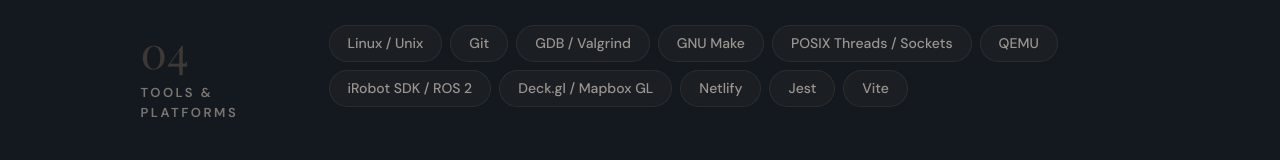
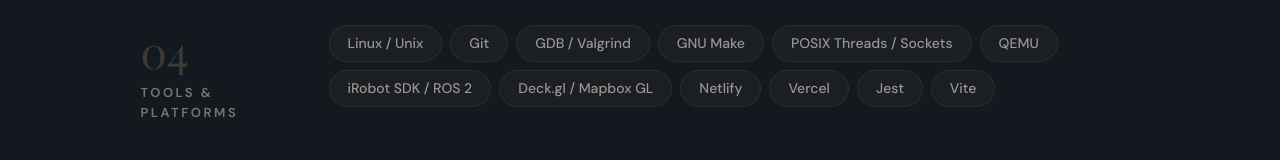
Before and after one commit to pranav-cheraku/portfolio, a Next.js app in the folder my-app/: page /skills in a window 1280 px wide. Shown: the part 747-907 px from the top of the page. Built offline with nearby package versions, Linux system fonts and the light colour scheme.

Commit message:
Added Vercel to skills page

```diff
--- a/my-app/app/skills/page.tsx
+++ b/my-app/app/skills/page.tsx
@@ -25,7 +25,7 @@
       {
         name: "TypeScript",
         context:
-          "Used in KELP, Pathora, and VentureMap.",
+          "Used in KELP, Pathora, VentureMap, and this portfolio.",
       },
       {
         name: "JavaScript",
@@ -113,7 +113,7 @@
       },
       {
         name: "Tailwind CSS",
-        context: "Styling framework for the OHTCC nonprofit website.",
+        context: "Styling framework for the OHTCC nonprofit website and this portfolio.",
       },
     ],
   },
@@ -217,6 +217,10 @@
         context: "Deployment and CI/CD pipeline for the OHTCC website.",
       },
       {
+        name: "Vercel",
+        context: "Deployment and analytics platform for this portfolio.",
+      },
+      {
         name: "Jest",
         context:
           "Unit testing framework used across all 4 React Native mobile app projects.",
```
